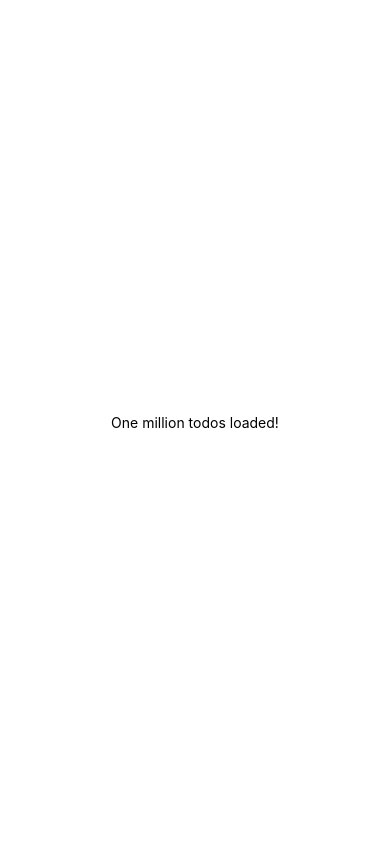
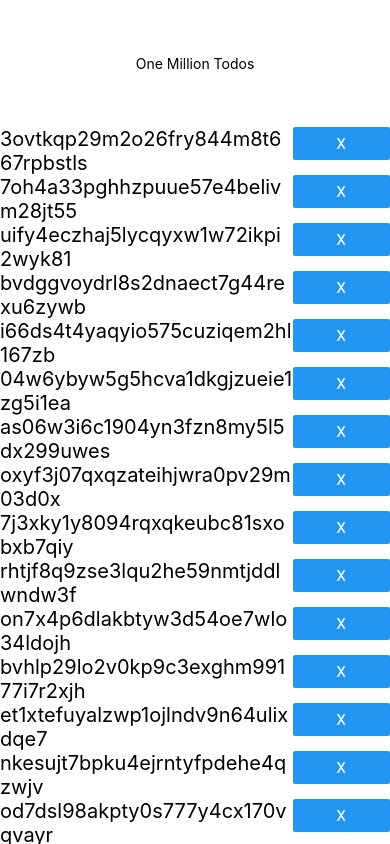
Before and after one commit to topherPedersen/OneMillionTodos, a React Native app: screen / in a window 390 px wide. Built offline with nearby package versions, Linux system fonts and the light colour scheme.

Commit message:
prototype now working

```diff
--- /dev/null
+++ b/components/TodoItem.js
@@ -0,0 +1,59 @@
+import React from 'react';
+import {
+  SafeAreaView,
+  StyleSheet,
+  ScrollView,
+  View,
+  Text,
+  StatusBar,
+  ActivityIndicator,
+  FlatList,
+  Button,
+} from 'react-native';
+
+// Import React-Redux
+import {
+  connect,
+  Provider
+} from 'react-redux';
+
+class TodoItem extends React.PureComponent {
+  constructor(props) {
+    super(props);
+    this.state = {
+      completed: false,
+    }
+  }
+
+  toggle() {
+    const toggledState = {
+      completed: !this.state.completed,
+    };
+    this.setState(toggledState);
+  }
+
+  render() {
+    return(
+    <View style={{flexDirection: 'row', flex: 100}}>
+
+        <View style={{flex: 75}}>
+          <Text style={{fontSize: 20, textDecorationLine: this.state.completed ? 'line-through' : 'none'}}>{this.props.task}</Text>
+        </View>
+
+        <View style={{flex: 25}}>
+          <Button
+            title={ this.state.completed ? "Undo" : "X"}
+            onPress={ () => this.toggle() } />
+        </View>
+
+    </View>
+    );
+  }
+}
+
+const mapDispatchToProps = dispatch => {
+  return {
+    markCompleted: (payload) => dispatch({type: 'MARK_COMPLETED', payload: payload}),
+  };
+};
+export default connect(null, mapDispatchToProps)(TodoItem);
--- a/components/TodoList.js
+++ b/components/TodoList.js
@@ -11,7 +11,7 @@ import {
 } from 'react-native';
 
 // Import Components
-// import TodoItem from './TodoItem';
+import TodoItem from './TodoItem';
 
 // Import React-Redux
 import {
@@ -27,7 +27,9 @@ function randomStr() {
   return uniqueStringOfRandomCharacters;
 }
 
-class TodoList extends React.Component {
+// IMPORTANT! Use React.PureComponent instead of React.Component
+// Make sure to explain this in tutorial.
+class TodoList extends React.PureComponent {
   constructor(props) {
     super(props);
 
@@ -64,6 +66,7 @@ class TodoList extends React.Component {
     // 'this' we are talking about and our app will crash.
     // ----------------------------------------------
     const addOneMillionTodos = (todos) => this.props.addOneMillionTodos(todos);
+    const setState = (state) => this.setState(state);
     setTimeout( () => {
       // Create an array of 1,000,000 todos
       let oneMillionTodos = [];
@@ -74,6 +77,9 @@ class TodoList extends React.Component {
         };
         oneMillionTodos.push(nextTodo);
       }
+
+      // Update Local State with 1,000,000 todos
+      setState({todos: oneMillionTodos});
 
       // Update the Redux Store with 1,000,000 todos
       addOneMillionTodos(oneMillionTodos);
@@ -91,8 +97,23 @@ class TodoList extends React.Component {
     }
 
     return (
-      <SafeAreaView  style={{flex: 1, justifyContent: 'center'}}>
-        <Text style={{textAlign: 'center'}}>One million todos loaded!</Text>
+      <SafeAreaView style={{flex: 100}}>
+
+        <View style={{flex: 15, backgroundColor: 'white', justifyContent: 'center'}}>
+          <Text style={{textAlign: 'center'}}>One Million Todos</Text>
+        </View>
+
+        <View style={{flex: 85, justifyContent: 'center', backgroundColor: 'white'}}>
+          <FlatList
+            key="big-todo-list-key"
+            data={this.state.todos}
+            renderItem={({ item }) => (
+              <TodoItem
+                task={item.task} />
+            )}
+            keyExtractor={ (item, index) => item.id }/>
+        </View>
+
       </SafeAreaView>
     )
   }
--- a/reducers/todoReducer.js
+++ b/reducers/todoReducer.js
@@ -13,11 +13,14 @@ if (typeof state === 'undefined') {
 
 switch (action.type) {
     case 'ADD_ONE_MILLION_TODOS':
-    const newState = {...state};
-    const oneMillionTodos = action.payload;
-    newState.item = oneMillionTodos;
-    newState.loading = false;
-    return newState;
+      const newState = {...state};
+      const oneMillionTodos = action.payload;
+      newState.item = oneMillionTodos;
+      newState.loading = false;
+      return newState;
+    case 'MARK_COMPLETED':
+      // TODO: Finish this reducer!
+      return {...state};
     default:
     return {...state};
 }
```
